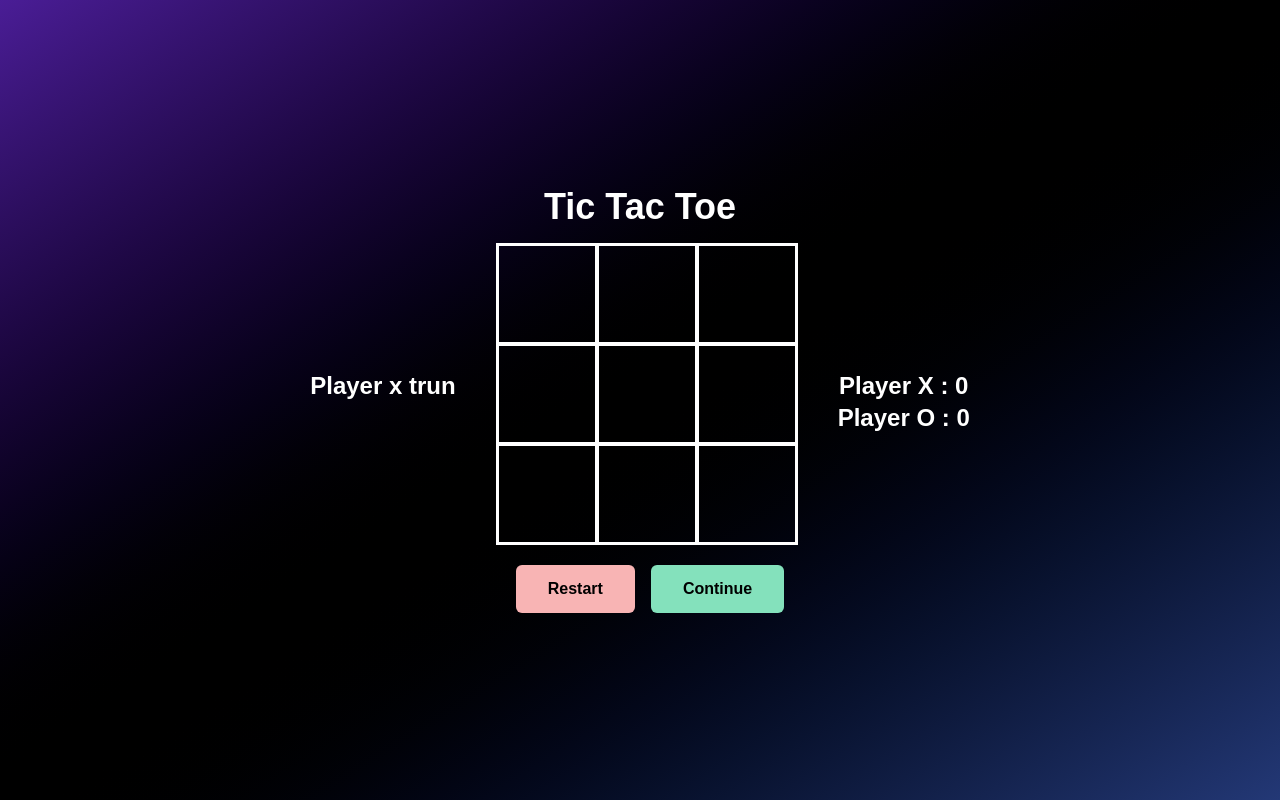
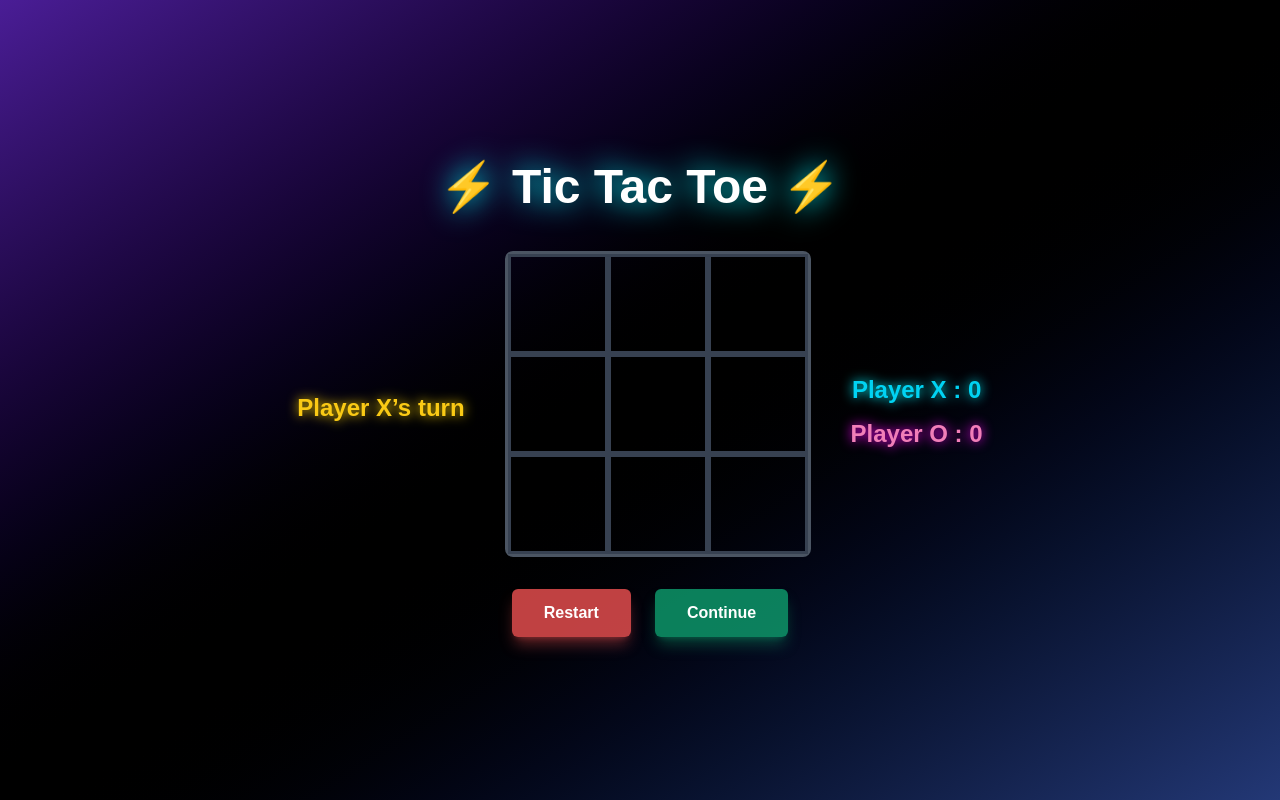
Before and after one commit to Wasib-2005/Games-puzzle-, a React (Vite) app: page /tic-tac-toe/1/1 in a window 1280 px wide. Built offline with nearby package versions, Linux system fonts and the light colour scheme; a web font is replaced by a local one; what tailwindcss-animated would draw is missing.

Commit message:
Tic Tac Toe add colour

```diff
--- a/src/Games/TicTacToe/TicTacToe.jsx
+++ b/src/Games/TicTacToe/TicTacToe.jsx
@@ -54,7 +54,7 @@ const TicTacToe = () => {
     setIsX((prev) => !prev);
   };
 
-  // Winner check moved to useEffect to prevent double score
+  // Winner check
   useEffect(() => {
     const gameStateOnlyCellValue = gameState.map((cell) => cell.cellValue);
     let winner = null;
@@ -81,34 +81,13 @@ const TicTacToe = () => {
   const handleReset = () => {
     setPlayerOScore(0);
     setPlayerXSCore(0);
-    setGameState([
-      { cellIndex: 0, cellValue: "" },
-      { cellIndex: 1, cellValue: "" },
-      { cellIndex: 2, cellValue: "" },
-      { cellIndex: 3, cellValue: "" },
-      { cellIndex: 4, cellValue: "" },
-      { cellIndex: 5, cellValue: "" },
-      { cellIndex: 6, cellValue: "" },
-      { cellIndex: 7, cellValue: "" },
-      { cellIndex: 8, cellValue: "" },
-    ]);
+    setGameState(gameState.map((cell) => ({ ...cell, cellValue: "" })));
     setWinnerLine(null);
     setIsFinished(false);
   };
 
   const handleContinue = () => {
-    setGameState([
-      { cellIndex: 0, cellValue: "" },
-      { cellIndex: 1, cellValue: "" },
-      { cellIndex: 2, cellValue: "" },
-      { cellIndex: 3, cellValue: "" },
-      { cellIndex: 4, cellValue: "" },
-      { cellIndex: 5, cellValue: "" },
-      { cellIndex: 6, cellValue: "" },
-      { cellIndex: 7, cellValue: "" },
-      { cellIndex: 8, cellValue: "" },
-    ]);
-
+    setGameState(gameState.map((cell) => ({ ...cell, cellValue: "" })));
     setIsFinished(false);
     setWinnerLine(null);
     setIsX(true);
@@ -116,31 +95,42 @@ const TicTacToe = () => {
 
   return (
     <div
-      className={`  text-center transition-transform duration-[1000ms] ${
+      className={`text-center transition-transform duration-[1000ms] ${
         pageAnimation
           ? "-translate-x-[1000px] transition-transform duration-[1100ms]"
           : ""
       } ${pageLoaded ? "" : "translate-x-[1000px]"}`}
     >
-      <h1 className="text-4xl font-bold">Tic Tac Toe</h1>
-      <div className="md:flex flex-row-reverse gap-10 items-center ">
-        <div className="mt-8">
-          <h1 className="text-2xl font-bold">Player X : {playerXScore}</h1>
-          <h1 className="text-2xl font-bold">Player O : {playerOScore}</h1>
+      <h1 className="text-5xl font-extrabold drop-shadow-[0_0_15px_#00f7ff] mb-6">
+        ⚡ Tic Tac Toe ⚡
+      </h1>
+
+      <div className="md:flex flex-row-reverse gap-10 items-center">
+        <div className="mt-8 space-y-3">
+          <h1 className="text-2xl font-bold text-cyan-400 drop-shadow-[0_0_6px_#00f7ff]">
+            Player X : {playerXScore}
+          </h1>
+          <h1 className="text-2xl font-bold text-pink-400 drop-shadow-[0_0_6px_#ff00ff]">
+            Player O : {playerOScore}
+          </h1>
         </div>
 
         <div>
           <div className="mt-4 relative inline-block">
-            <div className="grid grid-cols-3 border-1">
+            <div className="grid grid-cols-3 border-[3px] border-gray-600 rounded-lg">
               {gameState.map((cell) => (
                 <div
                   key={cell.cellIndex}
                   onClick={() => handleCellClick(cell)}
-                  className={`border-2 w-[100px] h-[100px] flex items-center justify-center text-6xl cursor-pointer ${
+                  className={`border-[3px] border-gray-700 w-[100px] h-[100px] flex items-center justify-center text-6xl cursor-pointer transition-colors duration-200
+                    ${
                       cell.cellValue === "" && !isFinished
-                      ? "hover:bg-gray-400"
+                        ? "hover:bg-gray-800/40"
                         : ""
-                  }`}
+                    }
+                    ${cell.cellValue === "x" ? "text-cyan-400 drop-shadow-[0_0_10px_#00f7ff]" : ""}
+                    ${cell.cellValue === "o" ? "text-pink-400 drop-shadow-[0_0_10px_#ff00ff]" : ""}
+                  `}
                 >
                   {cell.cellValue}
                 </div>
@@ -152,7 +142,7 @@ const TicTacToe = () => {
               <div className="absolute top-0 left-0 w-full h-full pointer-events-none">
                 {winnerLine.includes("row") && (
                   <div
-                    className={`absolute left-0 right-0 h-1 bg-red-500`}
+                    className="absolute left-0 right-0 h-1 bg-green-400 drop-shadow-[0_0_6px_#00ff15]"
                     style={{
                       top:
                         winnerLine === "row-0"
@@ -165,7 +155,7 @@ const TicTacToe = () => {
                 )}
                 {winnerLine.includes("col") && (
                   <div
-                    className={`absolute top-9 bottom-0 w-1 h-[78%] bg-red-500`}
+                    className="absolute top-9 bottom-0 w-1 h-[78%] bg-green-400 drop-shadow-[0_0_6px_#00ff15]"
                     style={{
                       left:
                         winnerLine === "col-0"
@@ -177,43 +167,36 @@ const TicTacToe = () => {
                   ></div>
                 )}
                 {winnerLine === "diag-0" && (
-                  <div className="absolute top-[50%] left-[50%] h-1 bg-red-500 rotate-45 -translate-x-1/2 -translate-y-1/2 origin-center w-[120%]" />
+                  <div className="absolute top-[50%] left-[50%] h-1 bg-green-400 drop-shadow-[0_0_6px_#00ff15] rotate-45 -translate-x-1/2 -translate-y-1/2 origin-center w-[120%]" />
                 )}
-
                 {winnerLine === "diag-1" && (
-                  <div className="absolute top-[50%] left-[50%] h-1 bg-red-500 rotate-[-45deg] -translate-x-1/2 -translate-y-1/2 origin-center w-[120%]" />
+                  <div className="absolute top-[50%] left-[50%] h-1 bg-green-400 drop-shadow-[0_0_6px_#00ff15] rotate-[-45deg] -translate-x-1/2 -translate-y-1/2 origin-center w-[120%]" />
                 )}
               </div>
             )}
           </div>
         </div>
+
         <div>
-          <h2 className="text-2xl">Player {isX ? "x" : "o"} trun</h2>
+          <h2 className="text-2xl mt-6 text-yellow-300 drop-shadow-[0_0_6px_#ffd700]">
+            Player {isX ? "X" : "O"}’s turn
+          </h2>
         </div>
       </div>
-      <div className="mt-5 md:ml-5 flex justify-center gap-4">
-        <div>
+
+      <div className="mt-8 md:ml-5 flex justify-center gap-6">
         <button
           onClick={handleReset}
-            className="group relative h-12 overflow-hidden overflow-x-hidden rounded-md bg-red-300 px-8 py-2 text-black font-bold"
+          className="group relative h-12 rounded-md bg-red-500/80 px-8 py-2 font-bold text-white hover:bg-red-600 transition-all shadow-lg shadow-red-500/40"
         >
-            <span className="relative z-10">Restart</span>
-            <span className="absolute inset-0 overflow-hidden rounded-md">
-              <span className="absolute left-0 aspect-square w-full origin-center -translate-x-full rounded-full bg-red-500 transition-all duration-500 group-hover:-translate-x-0 group-hover:scale-150"></span>
-            </span>
+          Restart
         </button>
-        </div>
-        <div>
         <button
           onClick={handleContinue}
-            className="group relative h-12 overflow-hidden overflow-x-hidden rounded-md bg-green-300 px-8 py-2 text-black font-bold"
+          className="group relative h-12 rounded-md bg-green-500/80 px-8 py-2 font-bold text-white hover:bg-green-600 transition-all shadow-lg shadow-green-500/40"
         >
-            <span className="relative z-10">Continue</span>
-            <span className="absolute inset-0 overflow-hidden rounded-md">
-              <span className="absolute left-0 aspect-square w-full origin-center -translate-x-full rounded-full bg-green-400 transition-all duration-500 group-hover:-translate-x-0 group-hover:scale-150"></span>
-            </span>
+          Continue
         </button>
-        </div>
       </div>
     </div>
   );
```
Lines whose indentation alone changed are shown as unchanged.
